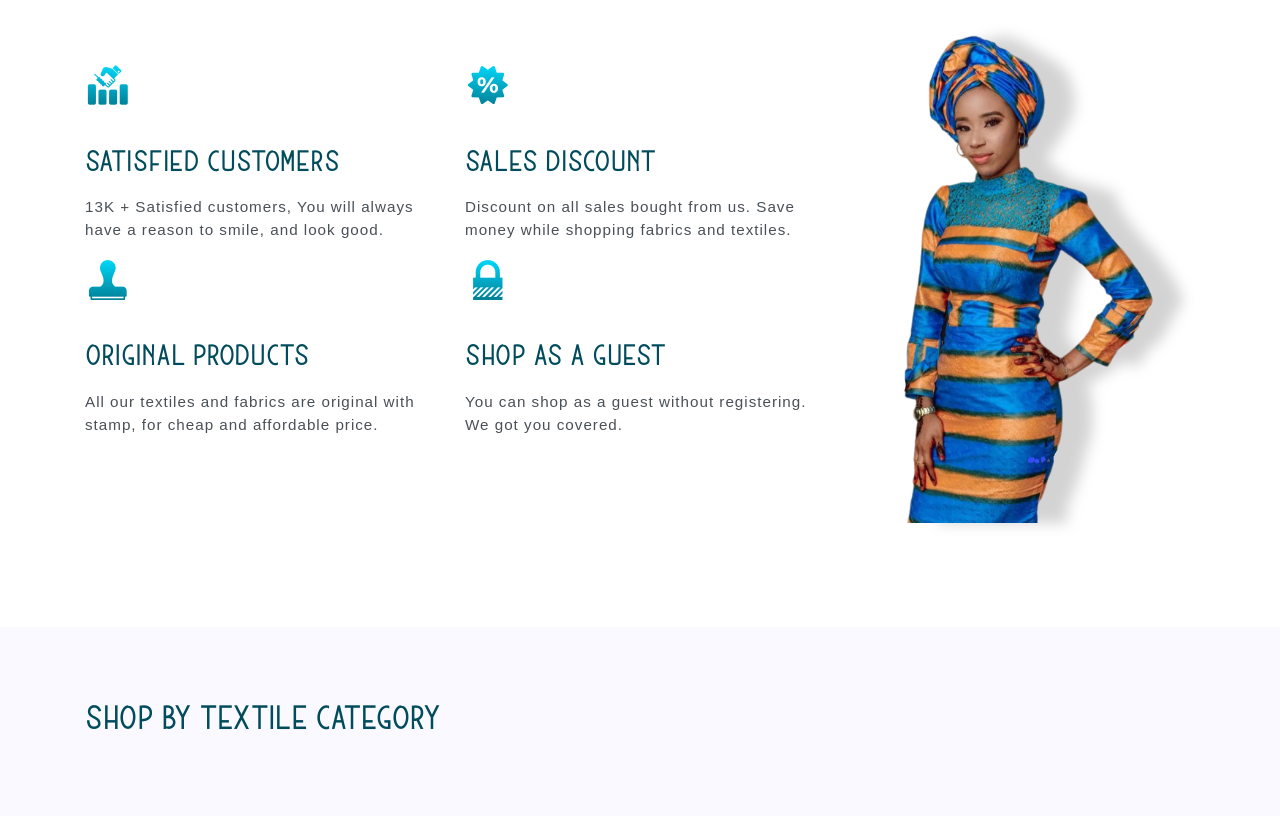
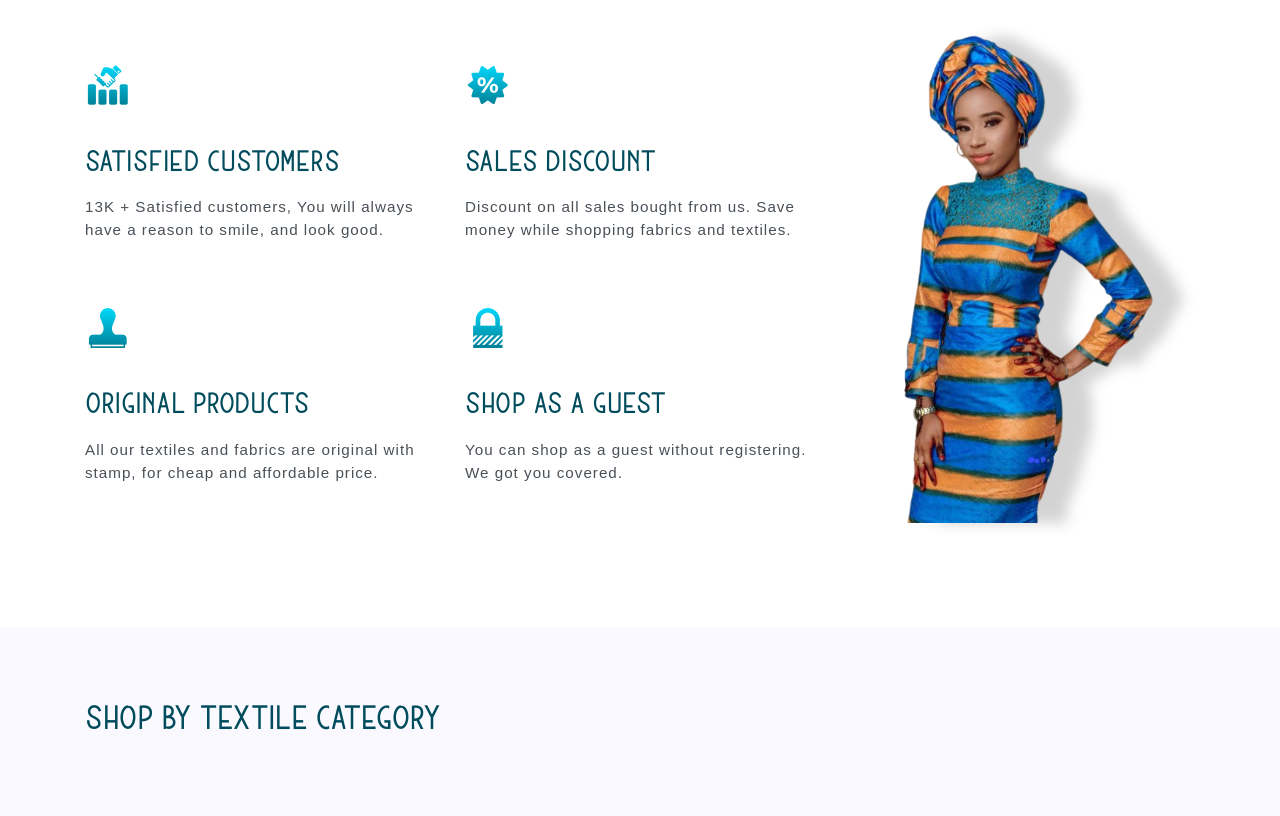
Before and after one commit to ndmichael/Kuki-shop, a Django app: page / in a window 1280 px wide. Shown: the part 1469-2285 px from the top of the page. Run offline with Django 3.2, Linux system fonts and the light colour scheme; data that the repository does not hold is empty; parts of the project's set-up code (start-up, migrations or seed data) failed here and were passed over; some libraries are stand-ins or nearby versions.

Commit message:
fixed indentation

```diff
--- a/shop/static/shop/css/kuki.css
+++ b/shop/static/shop/css/kuki.css
@@ -234,7 +234,10 @@ ul .badge {
 }
 
 
-#shop-goals img{
+#shop-goals img {
+
+	padding: 0 !important;
+	margin-bottom: -20px !important;
 	object-fit: contain;
 	object-position: center;
 	height: 500px;
--- a/shop/templates/shop/index.html
+++ b/shop/templates/shop/index.html
@@ -155,7 +155,7 @@
         <div class="row">
             <div class="col-md-8">
                 <div class="row">
-                    <div class="col-6 col-sm-6 col-md-6">
+                    <div class="col-6 col-sm-6 col-md-6 mb-5">
                         <div class="">
                             <p class="icon-p"><i class="icofont icofont-3x icofont-handshake-deal"></i></p>
                             <h3>Satisfied Customers</h3>
@@ -166,7 +166,7 @@
 
                     </div>
 
-                    <div class="col-6 col-sm-6 col-md-6">
+                    <div class="col-6 col-sm-6 col-md-6 mb-5">
                         <div class="">
                             <p class="icon-p"><i class="icofont icofont-3x icofont-sale-discount"></i>
                             <h3>Sales Discount</h3>
@@ -197,15 +197,11 @@
                             </p>
                         </div>
                     </div>
-
-
                 </div>
             </div>
 
             <div class="col-md-4">
-                <div>
                     <img src="{% static 'shop/image/model11-removebg-preview.png' %}" alt="" class="img-fluid">
-                </div>
             </div>
         </div>
     </div>
```
